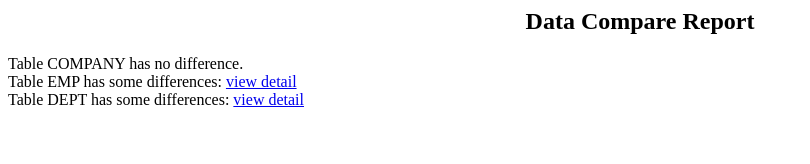
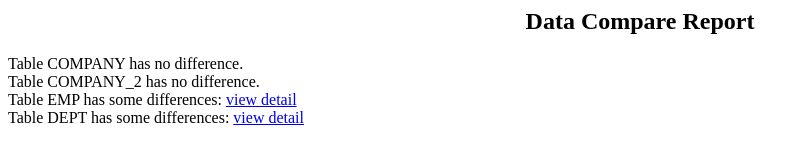
Before and after one commit to leiminghany/transpring, a plain HTML site: page tools/dbcmp/report.html in a window 1280 px wide. Shown: the whole page, without its empty margins (0-810 px from the left). Drawn offline with Linux system fonts and the light colour scheme.

Commit message:
add for table group support

```diff
--- a/tools/dbcmp/report.html
+++ b/tools/dbcmp/report.html
@@ -6,7 +6,7 @@
     <script>
             /* data elements */
 
-//Comparing COMPANY  15:58:11
+//Comparing COMPANY  18:54:27
 var new_COMPANY = new Array(
 
 [ ' COMNO ', ' COMP_NAME ', ],
@@ -16,7 +16,17 @@ var old_COMPANY = new Array(
 [ ' COMNO ', ' COMP_NAME ', ],
 [])
 
-//Comparing EMP  15:58:11
+//Comparing COMPANY  18:54:27
+var new_COMPANY_2 = new Array(
+
+[ ' COMNO ', ' COMP_NAME ', ],
+[])
+var old_COMPANY_2 = new Array(
+
+[ ' COMNO ', ' COMP_NAME ', ],
+[])
+
+//Comparing EMP  18:54:27
 var new_EMP = new Array(
 
 [ ' COMPANY ', ' EMPNO ', ' SNAME ', ],
@@ -34,7 +44,7 @@ var old_EMP = new Array(
 [ '          1 ', '       1004 ', ' 0        ', ],
 [])
 
-//Comparing DEPT  15:58:11
+//Comparing DEPT  18:54:27
 var new_DEPT = new Array(
 
 [ ' COMPANY ', ' DPNAME ', ' DPNO ', ],
@@ -58,6 +68,11 @@ if(new_COMPANY.length<=2 && old_COMPANY.length<=2 ){
   document.write('Table COMPANY has no difference. <br>');
 } else {
   document.write('Table COMPANY has some differences: <a href="javascript:print(new_COMPANY,old_COMPANY,\'new_COMPANY\', \'old_COMPANY\')"> view detail  </a> <br>');
+}
+if(new_COMPANY_2.length<=2 && old_COMPANY_2.length<=2 ){
+  document.write('Table COMPANY_2 has no difference. <br>');
+} else {
+  document.write('Table COMPANY_2 has some differences: <a href="javascript:print(new_COMPANY_2,old_COMPANY_2,\'new_COMPANY_2\', \'old_COMPANY_2\')"> view detail  </a> <br>');
 }
 if(new_EMP.length<=2 && old_EMP.length<=2 ){
   document.write('Table EMP has no difference. <br>');
```
Also changed, not shown: 2 other files.
